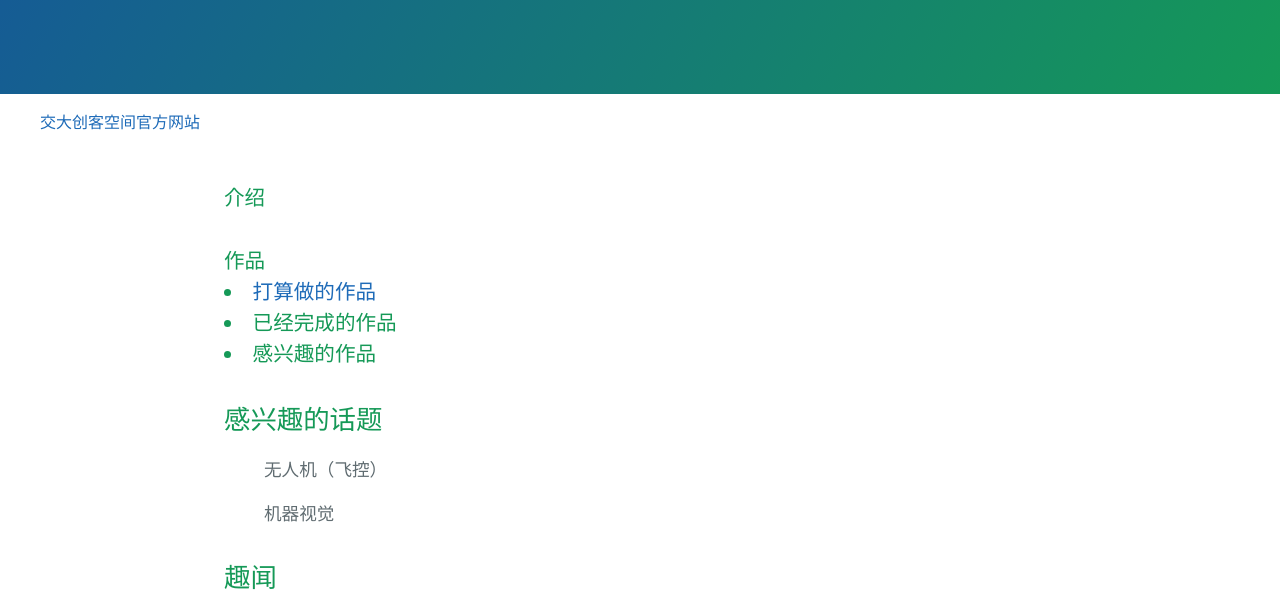
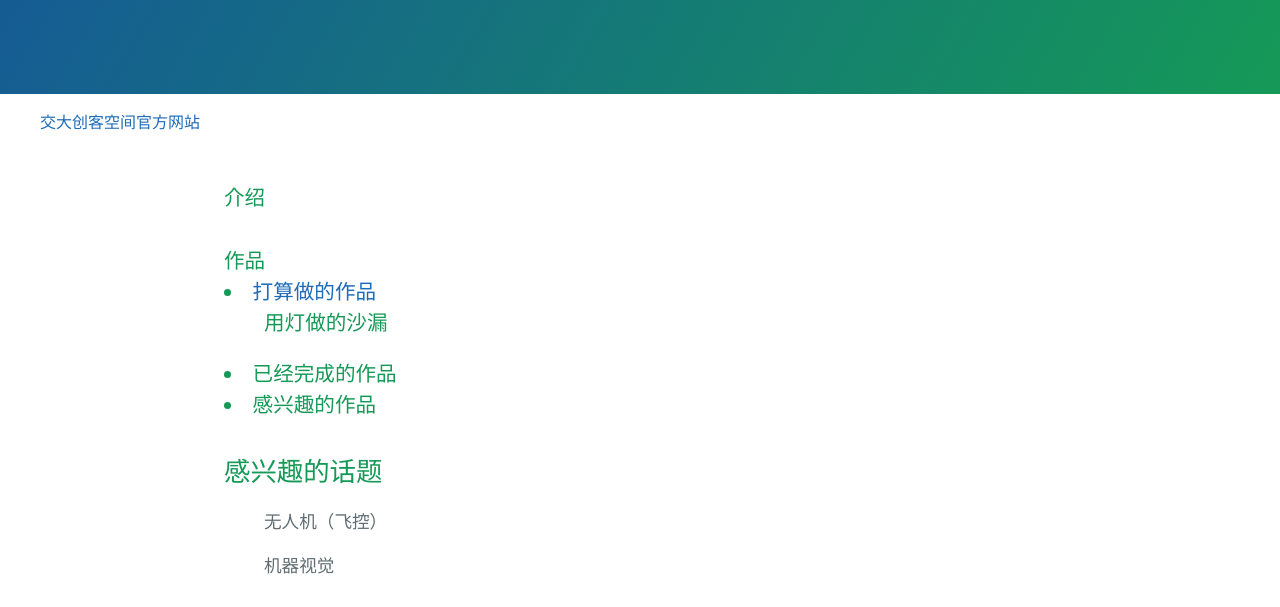
Before and after one commit to luooove/Xiangzi, a plain HTML site: page index.html in a window 1280 px wide. Shown: the part 176-783 px from the top of the page. Drawn offline with nearby package versions, Linux system fonts and the light colour scheme.

Commit message:
Update index.html

```diff
--- a/index.html
+++ b/index.html
@@ -25,6 +25,7 @@
 
       <h3><a id="welcome-to-github-pages" class="anchor" href="#welcome-to-github-pages" aria-hidden="true"><span aria-hidden="true" class="octicon octicon-link"></span></a>作品
           <li><a href="Works/Todo/Todo.html">打算做的作品</a></li>
+          <ul>用灯做的沙漏</ul>
           <li>已经完成的作品</li>
           <li>感兴趣的作品</li>
       </h3>
```
